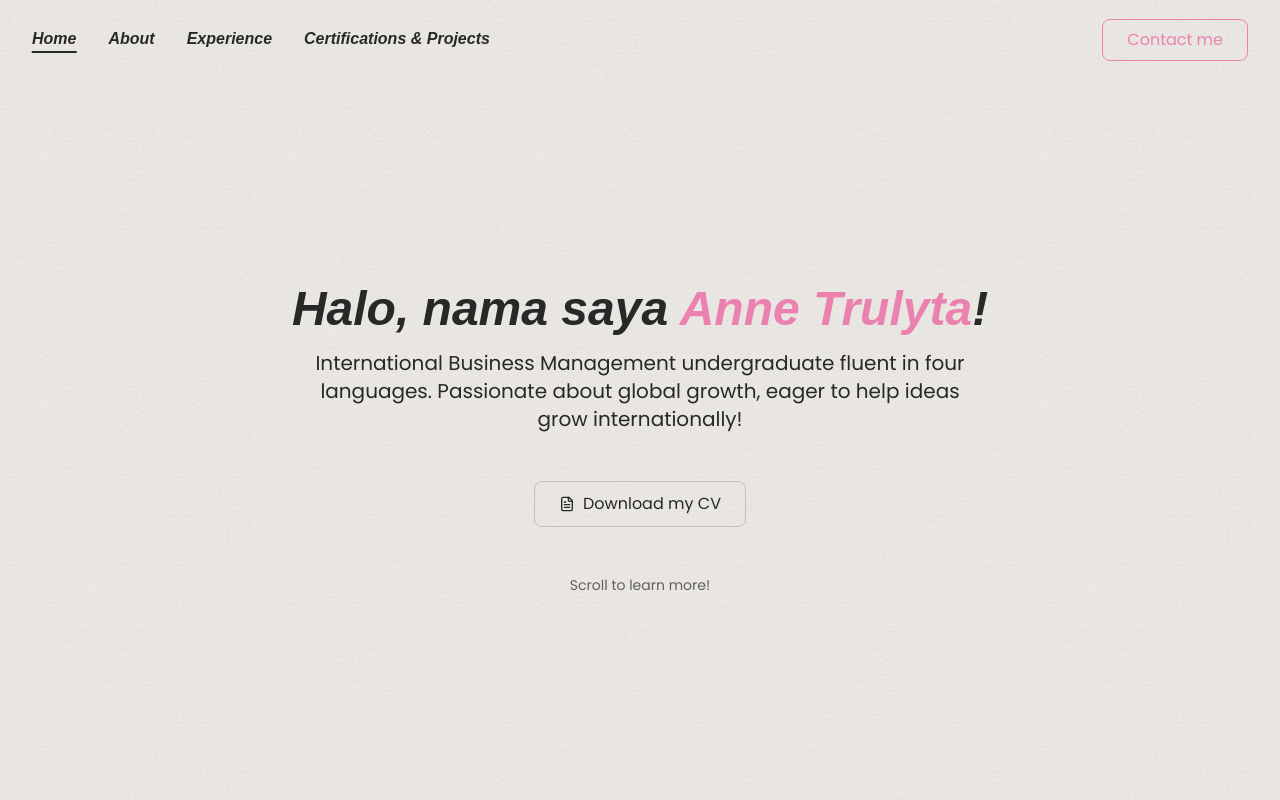
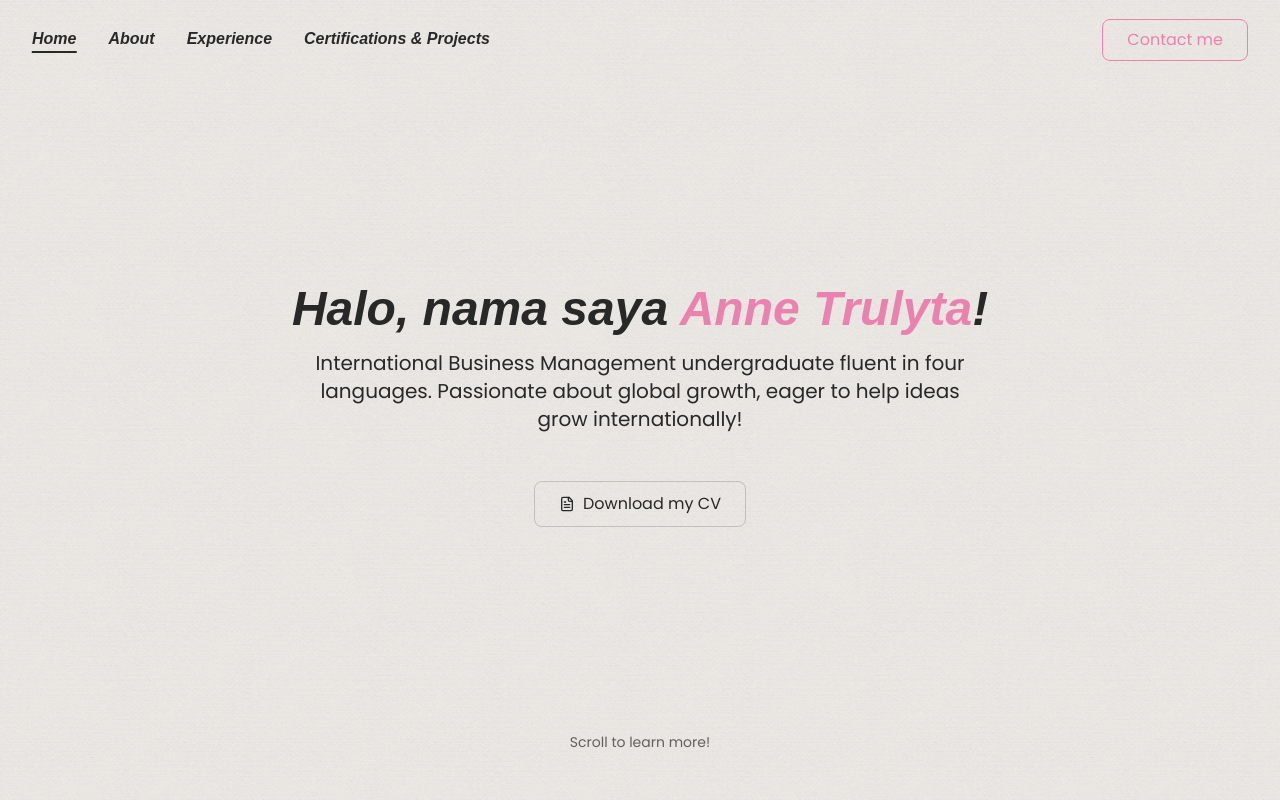
Before and after one commit to anne-college-acc/anne-porto, a Next.js app: page / in a window 1280 px wide. Shown: the top 800 px of the page. Built offline with nearby package versions, Linux system fonts and the light colour scheme; a web font is replaced by a local one.

Commit message:
scroll to learn more, one time animation

```diff
--- a/app/globals.css
+++ b/app/globals.css
@@ -154,3 +154,16 @@
   }
   /* removed body overflow-x: hidden to restore sticky positioning */
 }
+
+@keyframes gentle-jump {
+  0%, 100% {
+    transform: translateY(0);
+  }
+  50% {
+    transform: translateY(-12px);
+  }
+}
+
+.animate-gentle-jump {
+  animation: gentle-jump 1.5s ease-in-out 1 forwards;
+}
--- a/app/page.tsx
+++ b/app/page.tsx
@@ -21,6 +21,15 @@ export default function PortfolioPage() {
   ]
   const [greetingIndex, setGreetingIndex] = useState(0)
   const [isFading, setIsFading] = useState(false)
+  const [shouldBounce, setShouldBounce] = useState(false)
+
+  useEffect(() => {
+    // Tease the scroll attraction by bouncing once after 5 seconds
+    const timer = setTimeout(() => {
+      setShouldBounce(true)
+    }, 5000)
+    return () => clearTimeout(timer)
+  }, [])
 
   useEffect(() => {
     const sectionIds = ["home", "about", "experience", "certifications", "contact"]
@@ -190,7 +199,9 @@ export default function PortfolioPage() {
       )}
 
       {/* Home / Landing Section */}
-      <section id="home" className="min-h-[calc(100svh-80px)] flex flex-col items-center justify-center px-8">
+      <section id="home" className="min-h-[calc(100svh-80px)] flex flex-col items-center px-8 relative">
+        {/* Main Content Wrapper - Takes up available space and centers content */}
+        <div className="flex-1 flex flex-col items-center justify-center w-full max-w-4xl">
           <h1 className="text-3xl md:text-4xl lg:text-5xl font-serif italic font-bold text-center mb-4 text-text-main text-balance">
             <span className={`inline-block transition-opacity duration-500 ${isFading ? "opacity-0" : "opacity-100"}`}>
               {greetings[greetingIndex]}
@@ -211,10 +222,13 @@ export default function PortfolioPage() {
             <FileText className="h-4 w-4 group-hover:hidden block" />
             <span>Download my CV</span>
           </a>
+        </div>
 
+        {/* Scroll Link - Pushed to bottom */}
         <a
           href="#about"
-          className="mt-12 text-sm text-text-main/70 hover:text-text-main underline-offset-4 hover:underline transition"
+          className={`pb-12 text-sm text-text-main/70 hover:text-text-main underline-offset-4 hover:underline transition ${shouldBounce ? "animate-gentle-jump" : ""}`}
+          aria-label="Scroll down"
         >
           Scroll to learn more!
         </a>
```
Lines whose indentation alone changed are shown as unchanged.
